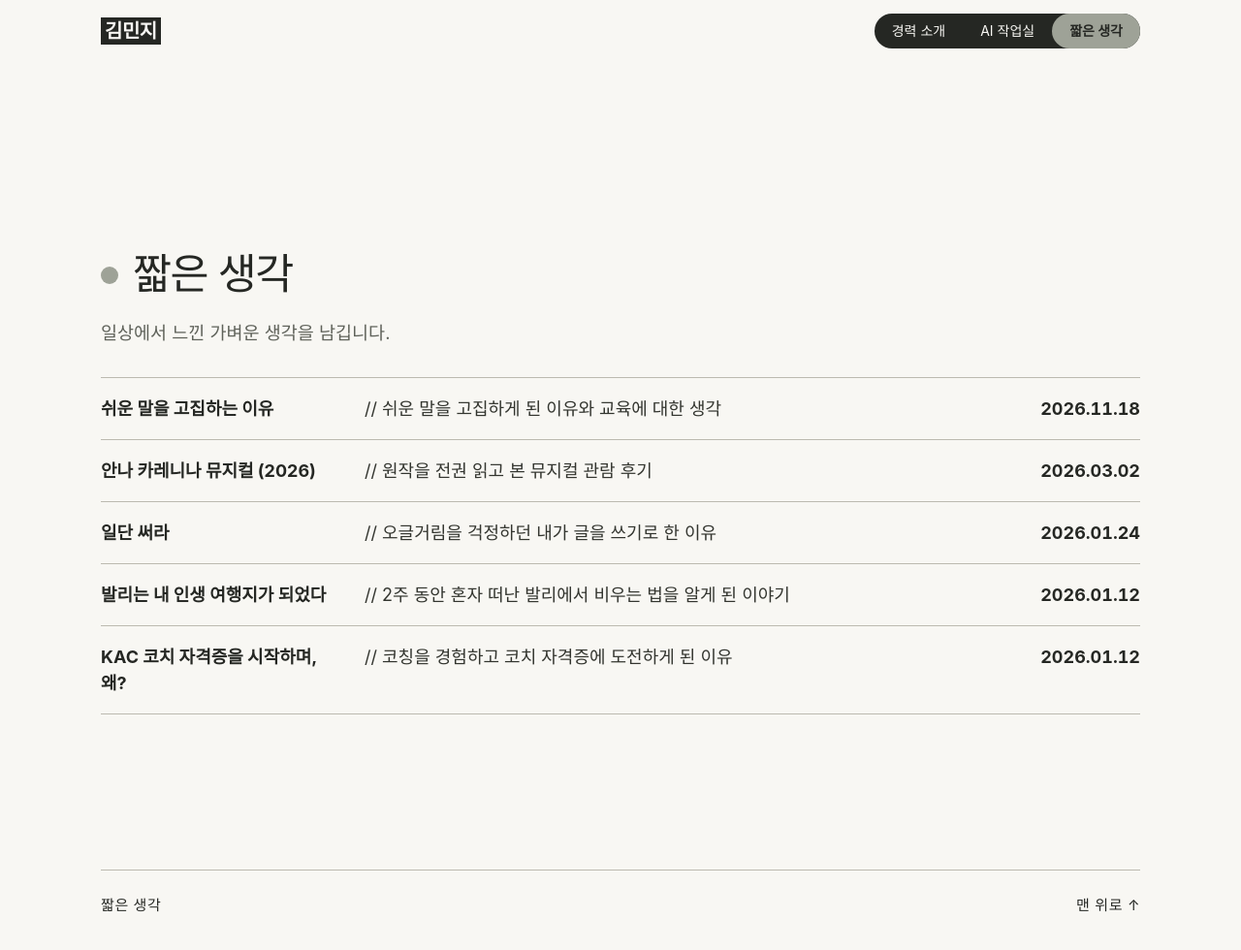
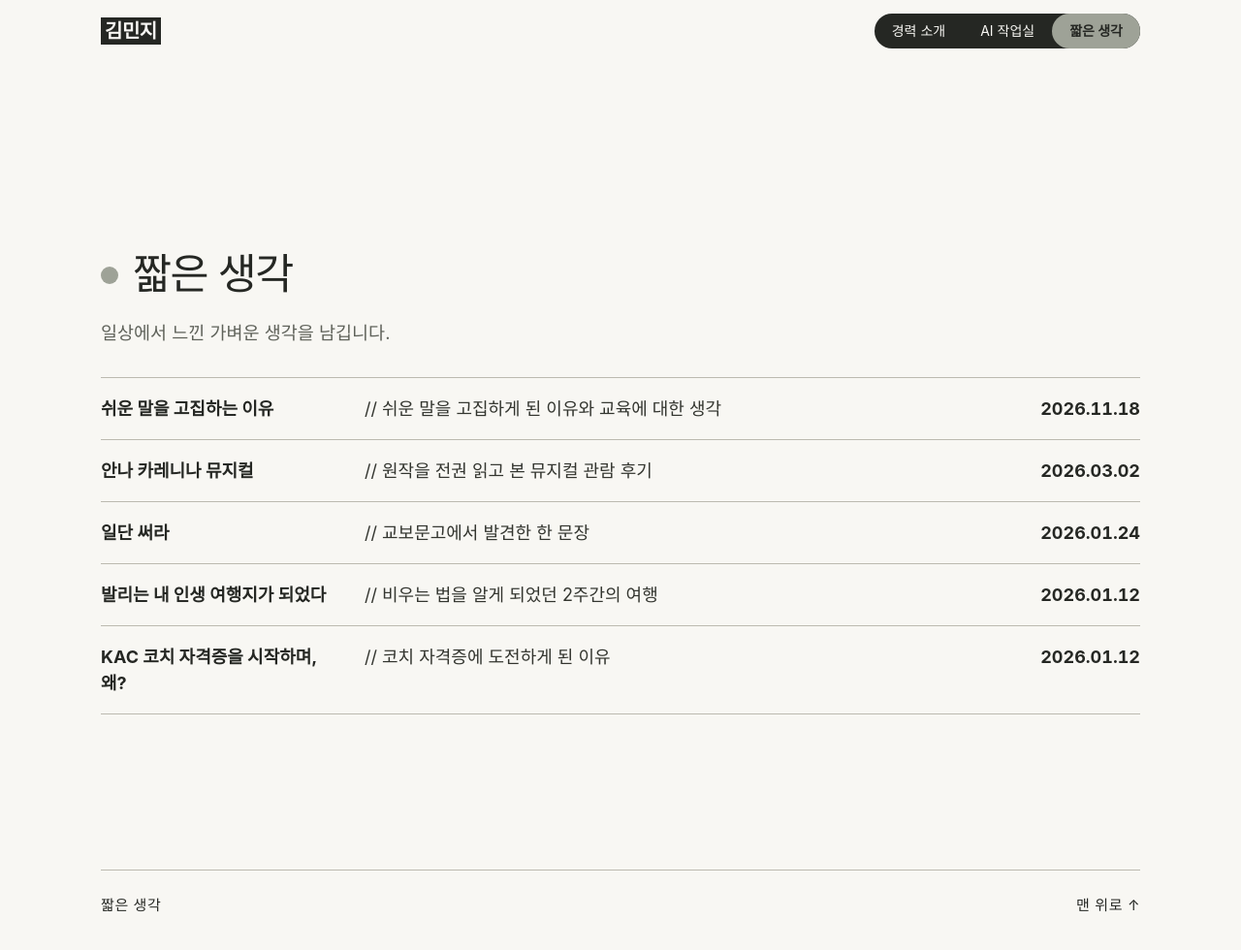
Before and after one commit to k-im-rose/k-im-rose.github.io, a Jekyll site: the page built from thoughts.html, in a window 1280 px wide and 987 px high. Shown: the top 980 px of the window at 97% size. Built offline with Jekyll 4.4.1, drawn with Linux system fonts in a browser that asks for light colours; some web fonts are replaced.

Commit message:
짧은 생각: 제목과 요약 문구 정리
안나 카레니나 뮤지컬 제목에서 연도 표기 제거, 발리·KAC·일단 써라 글의 요약 문구 수정

Co-Authored-By: Claude Haiku 5.5 <noreply@anthropic.com>

```diff
--- a/_thoughts/anna-karenina.md
+++ b/_thoughts/anna-karenina.md
@@ -1,6 +1,6 @@
 ---
 layout: thought
-title: "안나 카레니나 뮤지컬 (2026)"
+title: "안나 카레니나 뮤지컬"
 date: 2026-03-02 22:53:00 +0900
 summary: 원작을 전권 읽고 본 뮤지컬 관람 후기
 ---
--- a/_thoughts/bali.md
+++ b/_thoughts/bali.md
@@ -2,7 +2,7 @@
 layout: thought
 title: "발리는 내 인생 여행지가 되었다"
 date: 2026-01-12 23:39:00 +0900
-summary: 2주 동안 혼자 떠난 발리에서 비우는 법을 알게 된 이야기
+summary: 비우는 법을 알게 되었던 2주간의 여행
 ---
 
 2025년은 나에게 정말 큰 의미가 있던 한 해였다. 지난날을 정리하다 보니 가장 마음에 오래 남아 있는 순간은 돈이나 성과가 아니었다. 9월, 2주 동안 혼자 떠났던 발리였다.
--- a/_thoughts/kac-start.md
+++ b/_thoughts/kac-start.md
@@ -2,7 +2,7 @@
 layout: thought
 title: "KAC 코치 자격증을 시작하며, 왜?"
 date: 2026-01-12 09:00:00 +0900
-summary: 코칭을 경험하고 코치 자격증에 도전하게 된 이유
+summary: 코치 자격증에 도전하게 된 이유
 ---
 
 올해 상반기에는 코치 자격증, KAC를 도전할 예정이다. 1월 31일부터 본격 시작이다.
--- a/_thoughts/write-first.md
+++ b/_thoughts/write-first.md
@@ -2,7 +2,7 @@
 layout: thought
 title: "일단 써라"
 date: 2026-01-24 23:55:00 +0900
-summary: 오글거림을 걱정하던 내가 글을 쓰기로 한 이유
+summary: 교보문고에서 발견한 한 문장
 ---
 
 교보문고에 갔다가 글쓰기 책을 봤다. 핵심만 훑어보려고 했는데, 딱 한 문장이 눈에 들어왔다.
```
